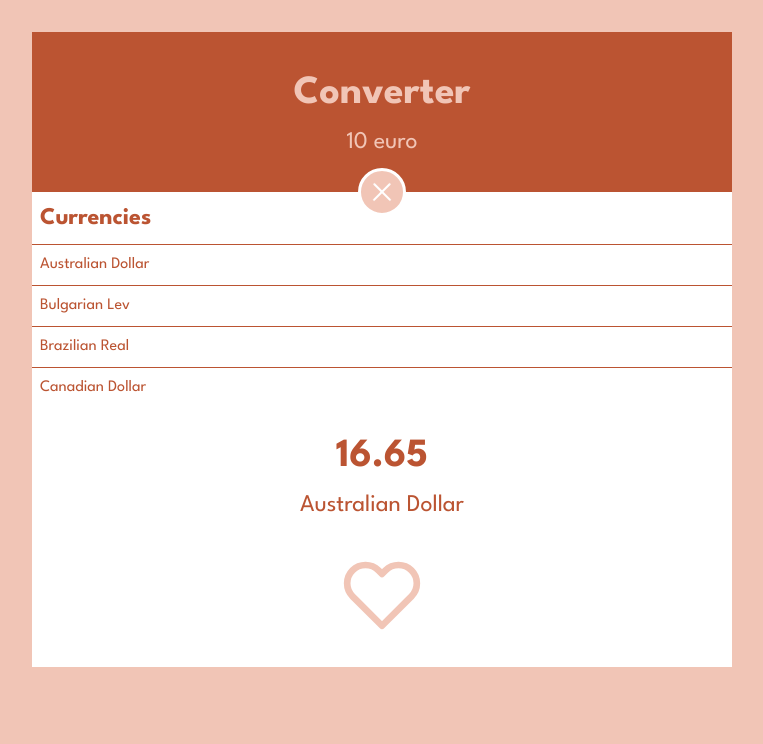
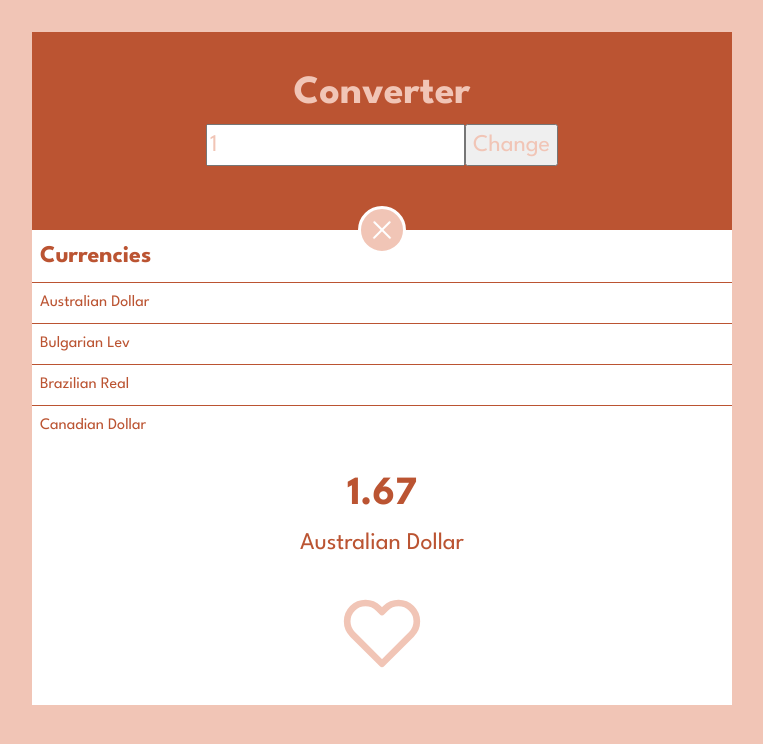
Before and after one commit to LeaBani/converter, a React (Vite) app: page / in a window 1280 px wide. Shown: the top 744 px of the page, without its empty margins (258-1021 px from the left). Built offline with nearby package versions, Linux system fonts and the light colour scheme.

Commit message:
Header: add input

```diff
--- a/src/App.jsx
+++ b/src/App.jsx
@@ -17,7 +17,7 @@ class App extends React.Component {
         name: 'Australian Dollar',
         rate: 1.665247,
       },
-      value: 10,
+      value: 1,
       isLiked: false,
     };
 
@@ -59,6 +59,14 @@ class App extends React.Component {
     });
   };
 
+  // TODO
+  changeValue = (newValue) => {
+    this.setState({
+      value: newValue,
+    });
+    console.log(newValue);
+  };
+
   render() {
     const {
       isOpen, currency, value, isLiked,
@@ -71,6 +79,7 @@ class App extends React.Component {
           value={value}
           isOpen={isOpen}
           toggle={this.toggleCurrencies}
+          change={this.changeValue}
         />
         {isOpen && <CurrenciesList currenciesList={currenciesList} change={this.changeCurrency} />}
 
--- a/src/components/Header/index.jsx
+++ b/src/components/Header/index.jsx
@@ -4,20 +4,37 @@ import Toggler from '../Toggler';
 import './style.scss';
 
 function Header({
-  value, isOpen, toggle,
+  value, isOpen, toggle, change
 }) {
 
   // TODO add form to change value
+
+  const handleChange = (e) => {
+    console.log('handleChange', e.target.value);
+    change(value);
+
+  }
+
+  const handleSubmit = (e) => {
+      e.preventDefault();
+
+          // Read the form data
+    const form = e.target;
+    const formData = new FormData(form);
+
+    console.log(formData, form);
+
+    }
+
   return (
     <header className="header">
 
       <div className="header-content">
         <h1 className="header-content__title">Converter</h1>
-        <p
-          className="header-content__infos"
-        >
-          {value} euro
-        </p>
+        <form method="post" onSubmit={handleSubmit}>
+        <input className="header-content__infos" name="value" placeholder="valeur" value={value} onChange={handleChange}/>
+        <button className="header-content__infos" type='submit'>Change</button>
+        </form>
       </div>
       <Toggler isOpen={isOpen} toggle={toggle} />
     </header>
@@ -28,6 +45,7 @@ Header.propTypes = {
   value: PropTypes.number.isRequired,
   isOpen: PropTypes.bool.isRequired,
   toggle: PropTypes.func.isRequired,
+  change: PropTypes.func.isRequired,
 };
 
 export default Header;
--- a/src/components/Header/style.scss
+++ b/src/components/Header/style.scss
@@ -25,7 +25,8 @@
       font-family: v.$font-sans;
       font-size: 1.5rem;
       font-weight: 400;
-      padding-bottom: 2rem;
+      // padding-bottom: 2rem;
+      margin-bottom: 4rem;
     }
 
   }
```
